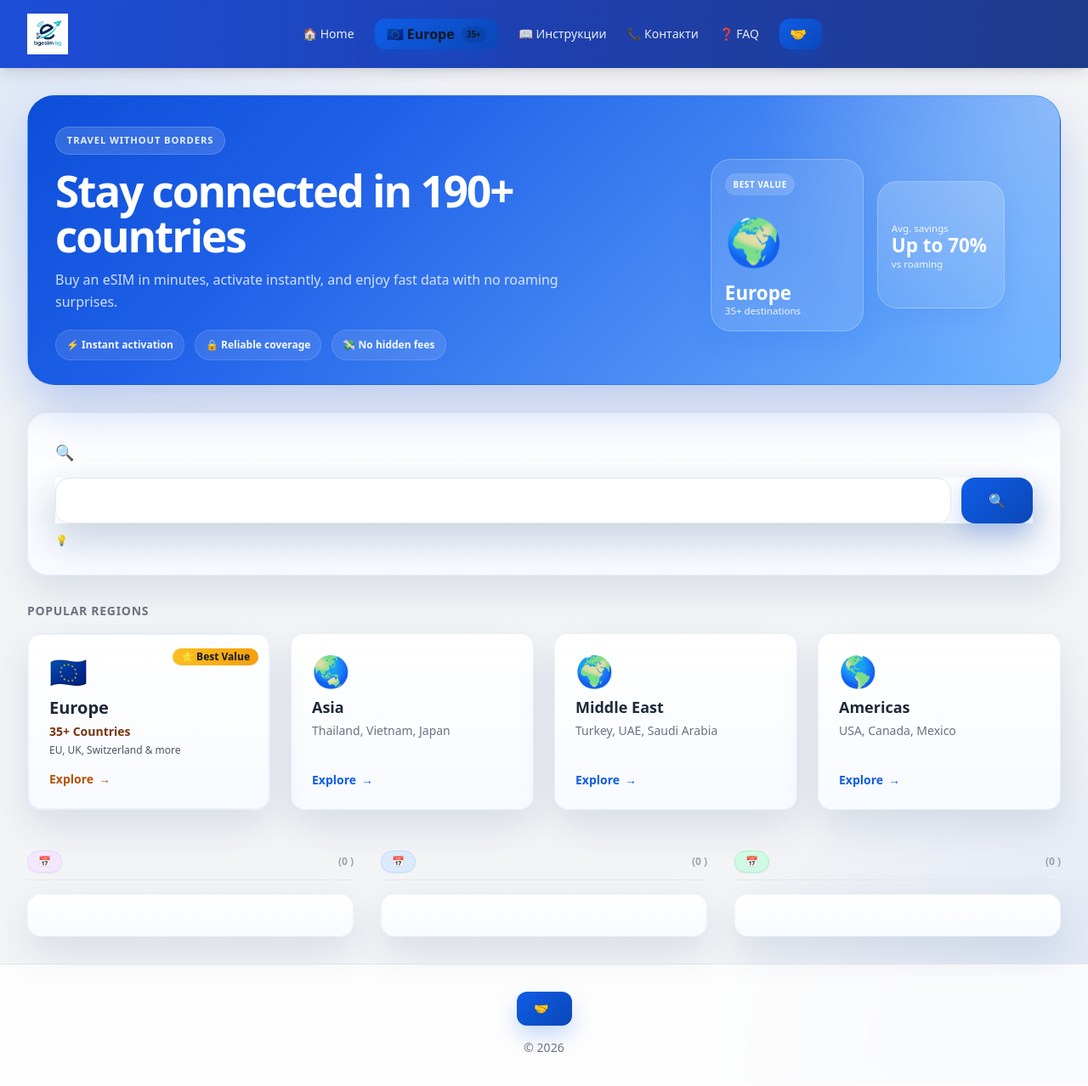
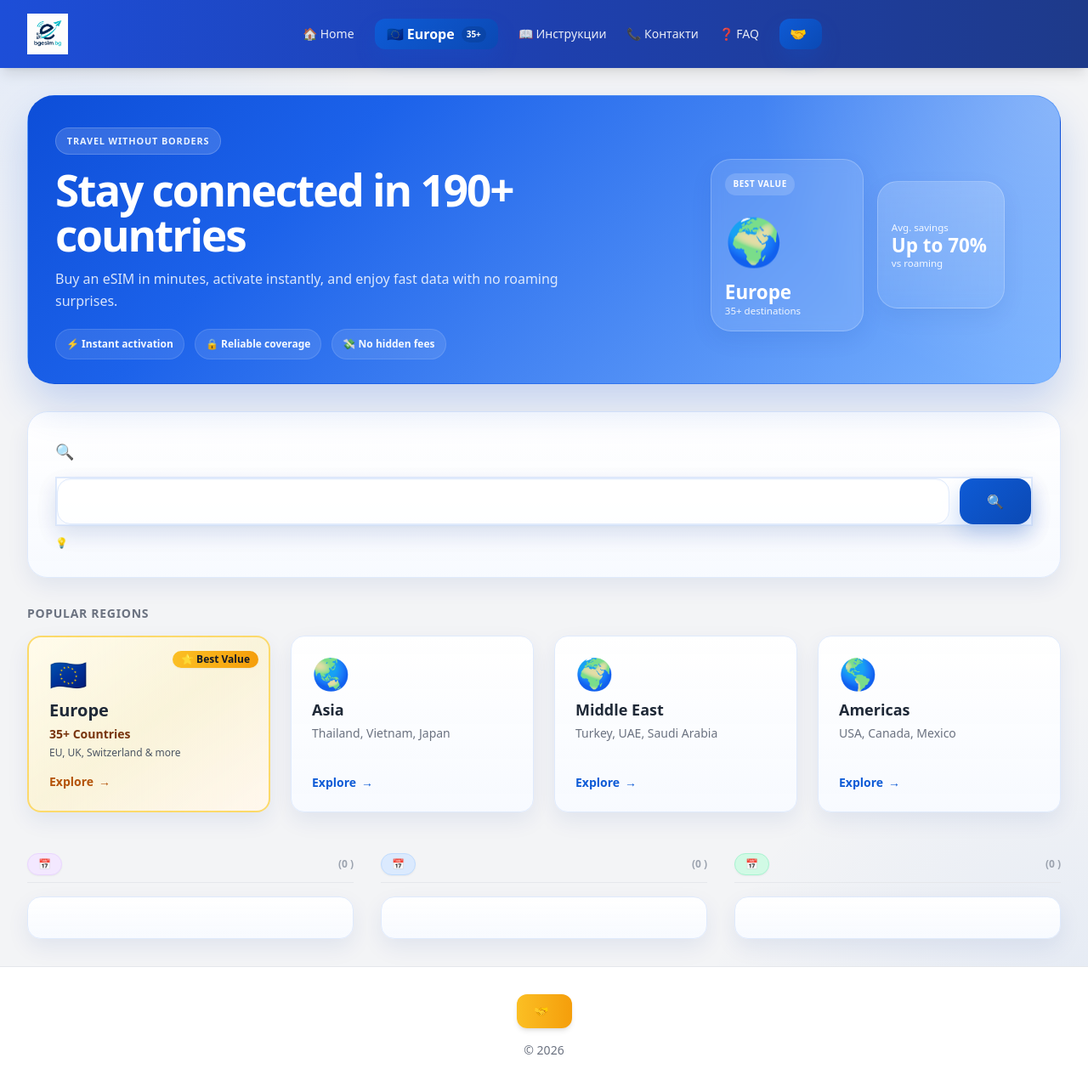
Before and after one commit to VioletaGeorgieva-dev/bgesim, a Python web app: template app/templates/index.html in a window 1280 px wide. Shown: the whole page at 85% size. Before the commit the page ends 1238 px from the top, so only its background shows below. Run offline with Jinja, Linux system fonts and the light colour scheme; the template is opened without the code that fills it, so the values that code supplies are empty; some libraries are stand-ins or nearby versions.

Commit message:
Simplify and modernize the site styling to be cleaner, more consistent, and less visually heavy

```diff
--- a/static/css/style.css
+++ b/static/css/style.css
@@ -1,36 +1,78 @@
 :root {
-  --page-bg: #edf4ff;
-  --panel: rgba(255, 255, 255, 0.94);
-  --panel-solid: #ffffff;
-  --panel-soft: #f9fbff;
-  --primary: #0f5de7;
-  --primary-dark: #0a47b7;
-  --primary-soft: #edf3ff;
-  --accent: #f9b937;
-  --text: #10213c;
-  --muted: #5d6b82;
-  --border: rgba(15, 93, 231, 0.08);
-  --shadow: 0 18px 45px rgba(18, 57, 119, 0.12);
-  --shadow-soft: 0 12px 28px rgba(15, 93, 231, 0.10);
+  --bg: #f4f8ff;
+  --bg-strong: #eaf2ff;
+  --panel: #ffffff;
+  --panel-soft: #f8fbff;
+  --primary: #0e5bd6;
+  --primary-deep: #0b49b4;
+  --primary-soft: #eaf3ff;
+  --accent: #f6b744;
+  --accent-soft: #fff5d9;
+  --text: #172840;
+  --muted: #5f6f8b;
+  --stroke: #dfeafc;
+  --shadow: 0 18px 40px rgba(16, 52, 112, 0.12);
+  --shadow-soft: 0 10px 26px rgba(9, 57, 137, 0.08);
 }
 
-html { scroll-behavior: smooth; }
+html {
+  scroll-behavior: smooth;
+}
 
 body {
+  margin: 0;
   background:
-    radial-gradient(circle at top left, rgba(122, 171, 255, 0.18), transparent 30%),
-    radial-gradient(circle at bottom right, rgba(31, 102, 233, 0.12), transparent 26%),
-    var(--page-bg);
+    radial-gradient(circle at top left, rgba(126, 176, 255, 0.14), transparent 24%),
+    radial-gradient(circle at bottom right, rgba(14, 91, 214, 0.08), transparent 26%),
+    var(--bg);
   color: var(--text);
   font-family: Inter, "Segoe UI", sans-serif;
+  line-height: 1.5;
 }
 
-img { max-width: 100%; }
+img {
+  display: block;
+  max-width: 100%;
+}
 
-main { position: relative; z-index: 1; }
+a {
+  text-decoration: none;
+}
 
-header { box-shadow: 0 18px 35px rgba(11, 52, 128, 0.16); }
-#mobile-menu { backdrop-filter: blur(12px); }
+main {
+  position: relative;
+  z-index: 1;
+}
+
+header {
+  background: linear-gradient(135deg, #0d4ec6 0%, #0c56d8 30%, #0b3e9d 100%);
+  box-shadow: 0 18px 35px rgba(11, 52, 128, 0.16);
+}
+
+header a,
+header button,
+footer a,
+#search-wrapper button,
+#content .bg-blue-600,
+header a[href*="/partner/login"],
+header a[href*="/europe"] {
+  transition: transform 0.2s ease, box-shadow 0.2s ease, filter 0.2s ease;
+}
+
+header a:hover,
+header button:hover,
+footer a:hover,
+#search-wrapper button:hover,
+#content .bg-blue-600:hover,
+header a[href*="/partner/login"]:hover,
+header a[href*="/europe"]:hover {
+  transform: translateY(-1px);
+}
+
+#mobile-menu {
+  background: rgba(10, 39, 90, 0.95);
+  backdrop-filter: blur(12px);
+}
 
 #search-wrapper,
 #search-wrapper > div,
@@ -40,50 +82,52 @@
 .group,
 #content .space-y-4 > div,
 #content .bg-white {
-  border-color: var(--border) !important;
-  box-shadow: var(--shadow) !important;
-}
-
-section.bg-white,
-section > div.bg-white,
-.bg-white.rounded-2xl,
-.group,
-#content .space-y-4 > div,
-#content .bg-white {
-  background: linear-gradient(180deg, rgba(255,255,255,.98), rgba(247,250,255,.96)) !important;
+  border: 1px solid var(--stroke);
+  background: linear-gradient(180deg, rgba(255,255,255,0.98), rgba(247,250,255,0.96));
+  box-shadow: var(--shadow-soft);
 }
 
 #content .bg-white.rounded-2xl:hover,
 .group:hover,
 #content .space-y-4 > div:hover {
+  box-shadow: 0 18px 32px rgba(13, 62, 145, 0.12);
   transform: translateY(-2px);
-  box-shadow: 0 22px 45px rgba(22, 69, 147, 0.14) !important;
 }
 
 #search-wrapper input {
-  border-width: 1.5px !important;
-  box-shadow: inset 0 1px 2px rgba(15, 93, 231, 0.04) !important;
+  border: 1.5px solid var(--stroke) !important;
+  box-shadow: inset 0 1px 2px rgba(15, 93, 231, 0.04);
+  background: rgba(255,255,255,0.9);
 }
 
 #search-wrapper input:focus {
-  box-shadow: 0 0 0 4px rgba(15, 93, 231, 0.12), inset 0 1px 2px rgba(15, 93, 231, 0.04) !important;
+  border-color: var(--primary) !important;
+  box-shadow: 0 0 0 4px rgba(14, 91, 214, 0.12), inset 0 1px 2px rgba(14, 91, 214, 0.04);
 }
 
 #suggestions-list {
-  border-color: rgba(15, 93, 231, 0.08) !important;
-  box-shadow: 0 25px 50px rgba(17, 38, 63, 0.16) !important;
+  border: 1px solid var(--stroke) !important;
+  background: rgba(255,255,255,0.98);
+  box-shadow: 0 22px 42px rgba(17, 38, 63, 0.14) !important;
 }
 
-#suggestions-list li:hover { background: rgba(15, 93, 231, 0.06) !important; }
+#suggestions-list li {
+  color: var(--text);
+}
+
+#suggestions-list li:hover {
+  background: rgba(14, 91, 214, 0.05);
+}
 
 #content .bg-blue-600,
 #search-wrapper button,
 footer a,
 header a[href*="/partner/login"],
 header a[href*="/europe"] {
-  background: linear-gradient(135deg, var(--primary) 0%, var(--primary-dark) 100%) !important;
-  border: none !important;
-  box-shadow: 0 12px 24px rgba(15, 93, 231, 0.22) !important;
+  background: linear-gradient(135deg, var(--primary) 0%, var(--primary-deep) 100%);
+  color: #fff;
+  border: none;
+  box-shadow: 0 12px 24px rgba(14, 91, 214, 0.2);
 }
 
 #content .bg-blue-600:hover,
@@ -91,29 +135,44 @@
 footer a:hover,
 header a[href*="/partner/login"]:hover,
 header a[href*="/europe"]:hover {
-  filter: brightness(1.05);
-  transform: translateY(-1px);
+  filter: brightness(1.03);
+}
+
+#content .bg-blue-600,
+#search-wrapper button {
+  border-radius: 1rem;
+}
+
+#content .text-blue-600,
+.text-blue-600 {
+  color: var(--primary) !important;
 }
 
 #content .bg-emerald-50,
-.bg-emerald-50 { background: rgba(16, 185, 129, 0.08) !important; }
-#content .text-blue-600, .text-blue-600 { color: var(--primary) !important; }
-footer { background: rgba(255,255,255,0.8) !important; backdrop-filter: blur(8px); }
+.bg-emerald-50 {
+  background: rgba(16, 185, 129, 0.08) !important;
+}
+
+footer {
+  background: rgba(255,255,255,0.8);
+  border-top: 1px solid rgba(15, 93, 231, 0.08);
+  backdrop-filter: blur(8px);
+}
 
 .premium-hero {
   position: relative;
   overflow: hidden;
   border: 1px solid rgba(15, 93, 231, 0.08);
-  border-radius: 32px;
-  background: linear-gradient(135deg, #0d4ed8 0%, #1e5fe8 28%, #6eb4ff 100%);
-  box-shadow: 0 30px 60px rgba(13, 78, 216, 0.23);
+  border-radius: 2rem;
+  background: linear-gradient(135deg, #0d4ed8 0%, #1c62ea 28%, #7db5ff 100%);
+  box-shadow: 0 24px 48px rgba(13, 78, 216, 0.2);
 }
 
 .premium-hero::before {
   content: "";
   position: absolute;
   inset: 0;
-  background: radial-gradient(circle at top right, rgba(255,255,255,0.32), transparent 28%);
+  background: radial-gradient(circle at top right, rgba(255,255,255,0.26), transparent 28%);
   pointer-events: none;
 }
 
@@ -130,37 +189,37 @@
   display: flex;
   flex-direction: column;
   justify-content: center;
-  padding: 0.75rem 0.25rem 0.75rem 0.5rem;
+  padding: 0.8rem 0.25rem 0.8rem 0.5rem;
   color: #fff;
 }
 
 .hero-badge {
+  align-self: flex-start;
   display: inline-flex;
-  align-self: flex-start;
   padding: 0.45rem 0.8rem;
   border-radius: 999px;
-  background: rgba(255,255,255,0.14);
+  background: rgba(255,255,255,0.15);
   border: 1px solid rgba(255,255,255,0.18);
   color: #eaf3ff;
-  font-size: 0.7rem;
+  font-size: 0.68rem;
   font-weight: 800;
   letter-spacing: 0.08em;
   text-transform: uppercase;
 }
 
 .premium-copy h2 {
-  margin-top: 1rem;
-  font-size: clamp(2rem, 4vw, 3.4rem);
+  margin: 0.9rem 0 0;
+  color: #fff;
+  font-size: clamp(2.1rem, 4vw, 3.4rem);
   line-height: 1.04;
   font-weight: 900;
   letter-spacing: -0.04em;
-  color: #fff;
 }
 
 .premium-copy p {
   max-width: 38rem;
   margin-top: 0.8rem;
-  color: rgba(255,255,255,0.8);
+  color: rgba(255,255,255,0.83);
   font-size: 1rem;
   line-height: 1.6;
 }
@@ -180,9 +239,9 @@
   border-radius: 999px;
   background: rgba(255,255,255,0.1);
   border: 1px solid rgba(255,255,255,0.12);
+  color: #f4f9ff;
   font-size: 0.75rem;
   font-weight: 700;
-  color: #f5f9ff;
 }
 
 .hero-visual {
@@ -197,11 +256,11 @@
   display: flex;
   flex-direction: column;
   justify-content: center;
-  border-radius: 24px;
-  border: 1px solid rgba(255,255,255,0.24);
+  border-radius: 1.5rem;
+  border: 1px solid rgba(255,255,255,0.22);
   background: rgba(255,255,255,0.12);
+  color: #fff;
   backdrop-filter: blur(8px);
-  color: #fff;
   box-shadow: var(--shadow-soft);
 }
 
@@ -264,10 +323,6 @@
     padding: 0.2rem 0.1rem;
   }
 
-  .premium-copy h2 {
-    margin-top: 0.8rem;
-  }
-
   .hero-visual {
     justify-content: flex-start;
   }
@@ -287,14 +342,16 @@
     padding-right: 1rem !important;
   }
 
-  #search-wrapper button { width: 100% !important; }
+  #search-wrapper button {
+    width: 100% !important;
+  }
 }
 
 @media (max-width: 480px) {
   body {
     background:
-      radial-gradient(circle at top, rgba(122, 171, 255, 0.14), transparent 28%),
-      var(--page-bg);
+      radial-gradient(circle at top, rgba(122, 171, 255, 0.15), transparent 28%),
+      var(--bg);
   }
 
   header .max-w-7xl {
@@ -302,7 +359,10 @@
     padding-right: 0.75rem;
   }
 
-  #suggestions-list { left: 0; right: 0; }
+  #suggestions-list {
+    left: 0;
+    right: 0;
+  }
 
   .hero-highlights {
     gap: 0.5rem;
@@ -315,5 +375,12 @@
 }
 
 @media (prefers-reduced-motion: reduce) {
-  * { transition: none !important; scroll-behavior: auto !important; }
+  html {
+    scroll-behavior: auto;
+  }
+
+  *, *::before, *::after {
+    transition: none !important;
+    animation: none !important;
+  }
 }
```
